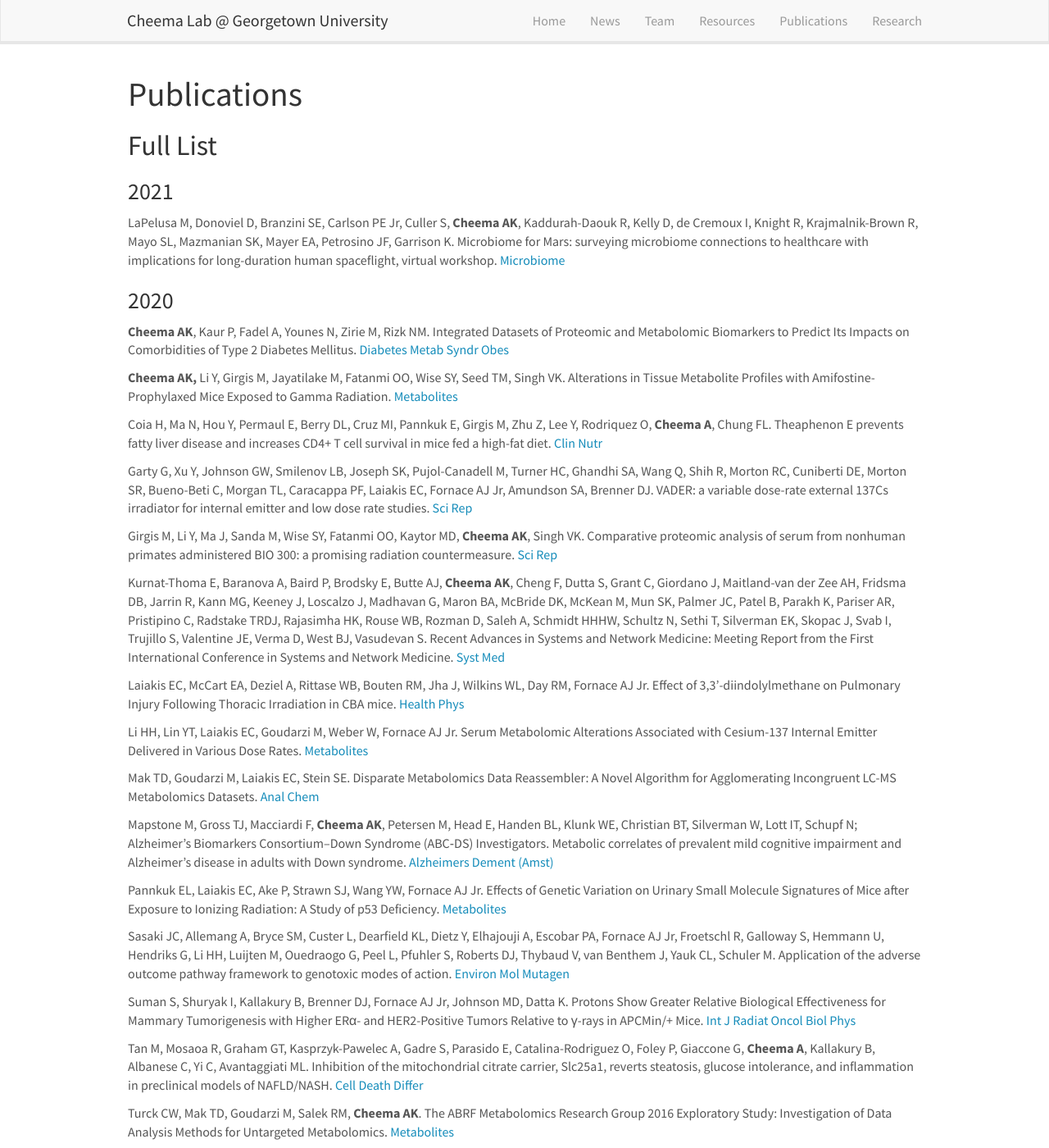
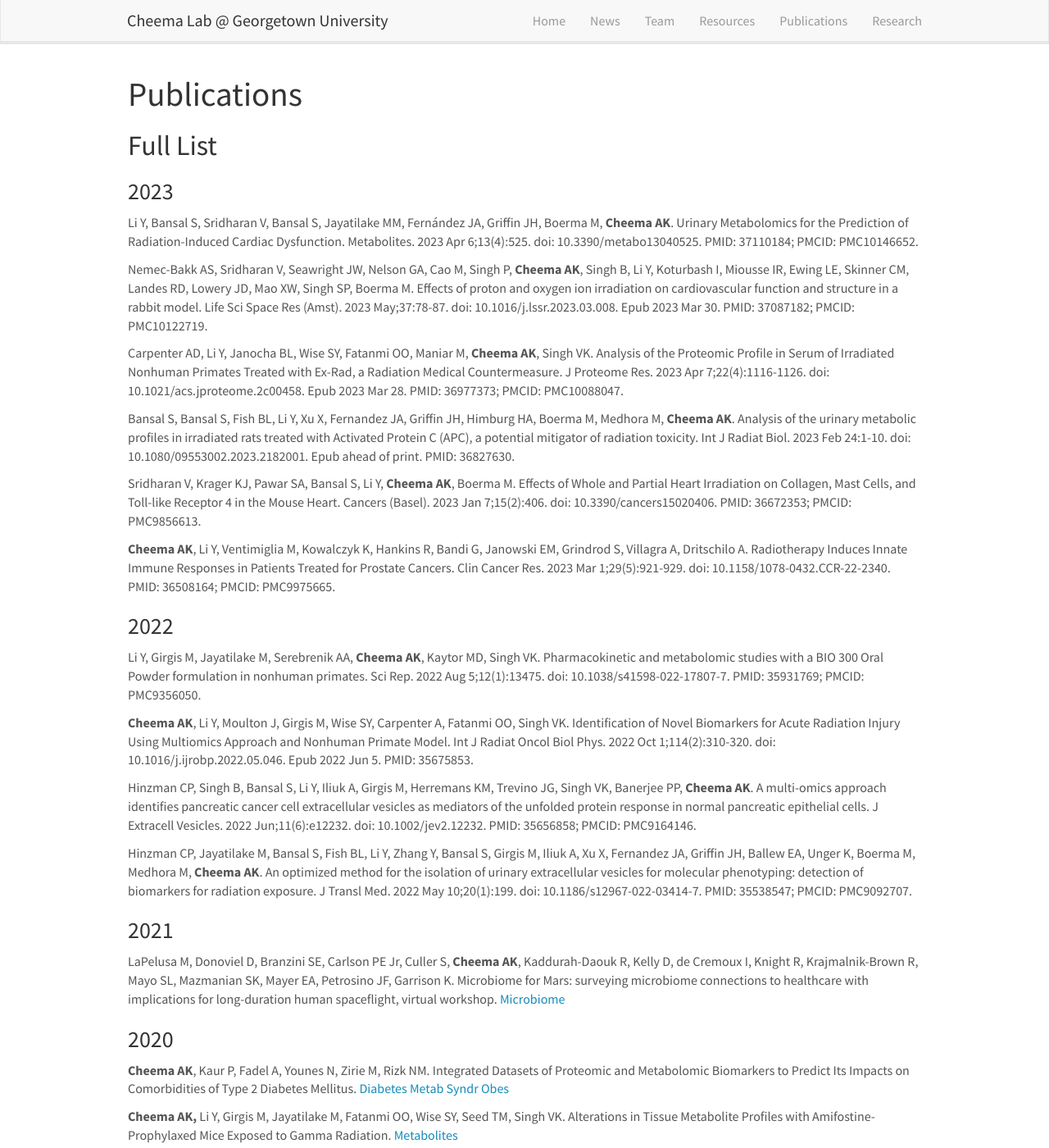
Before and after one commit to cheema-lab/cheema-lab.github.io, a Jekyll site: the page built from _pages/publications.md, in a window 1280 px wide and 1400 px high. Shown: the whole window at 82% size. Built offline with Jekyll 4.4.1, drawn with Linux system fonts in a browser that asks for light colours; nearby versions of some CDN libraries.

Commit message:
Update publications.md

```diff
--- a/_pages/publications.md
+++ b/_pages/publications.md
@@ -58,6 +58,46 @@ permalink: /publications/
   <em>{{ publi.authors }} </em><br /><a href="{{ publi.link.url }}">{{ publi.link.display }}</a>
 
 {% endfor %} -->
+
+
+### 2023
+Li Y, Bansal S, Sridharan V, Bansal S, Jayatilake MM, Fernández JA, Griffin JH, Boerma M, **Cheema AK**. Urinary Metabolomics for the Prediction of Radiation-Induced Cardiac Dysfunction. Metabolites. 2023 Apr 6;13(4):525. doi: 10.3390/metabo13040525. PMID: 37110184; PMCID: PMC10146652.
+
+Nemec-Bakk AS, Sridharan V, Seawright JW, Nelson GA, Cao M, Singh P, **Cheema AK**, Singh B, Li Y, Koturbash I, Miousse IR, Ewing LE, Skinner CM, Landes RD, Lowery JD, Mao XW, Singh SP, Boerma M. Effects of proton and oxygen ion irradiation on cardiovascular function and structure in a rabbit model. Life Sci Space Res (Amst). 2023 May;37:78-87. doi: 10.1016/j.lssr.2023.03.008. Epub 2023 Mar 30. PMID: 37087182; PMCID: PMC10122719.
+
+Carpenter AD, Li Y, Janocha BL, Wise SY, Fatanmi OO, Maniar M, **Cheema AK**, Singh VK. Analysis of the Proteomic Profile in Serum of Irradiated Nonhuman Primates Treated with Ex-Rad, a Radiation Medical Countermeasure. J Proteome Res. 2023 Apr 7;22(4):1116-1126. doi: 10.1021/acs.jproteome.2c00458. Epub 2023 Mar 28. PMID: 36977373; PMCID: PMC10088047.
+
+Bansal S, Bansal S, Fish BL, Li Y, Xu X, Fernandez JA, Griffin JH, Himburg HA, Boerma M, Medhora M, **Cheema AK**. Analysis of the urinary metabolic profiles in irradiated rats treated with Activated Protein C (APC), a potential mitigator of radiation toxicity. Int J Radiat Biol. 2023 Feb 24:1-10. doi: 10.1080/09553002.2023.2182001. Epub ahead of print. PMID: 36827630.
+
+Sridharan V, Krager KJ, Pawar SA, Bansal S, Li Y, **Cheema AK**, Boerma M. Effects of Whole and Partial Heart Irradiation on Collagen, Mast Cells, and Toll-like Receptor 4 in the Mouse Heart. Cancers (Basel). 2023 Jan 7;15(2):406. doi: 10.3390/cancers15020406. PMID: 36672353; PMCID: PMC9856613.
+
+**Cheema AK**, Li Y, Ventimiglia M, Kowalczyk K, Hankins R, Bandi G, Janowski EM, Grindrod S, Villagra A, Dritschilo A. Radiotherapy Induces Innate Immune Responses in Patients Treated for Prostate Cancers. Clin Cancer Res. 2023 Mar 1;29(5):921-929. doi: 10.1158/1078-0432.CCR-22-2340. PMID: 36508164; PMCID: PMC9975665.
+### 2022
+
+Li Y, Girgis M, Jayatilake M, Serebrenik AA, **Cheema AK**, Kaytor MD, Singh VK.
+Pharmacokinetic and metabolomic studies with a BIO 300 Oral Powder formulation
+in nonhuman primates. Sci Rep. 2022 Aug 5;12(1):13475. doi:
+10.1038/s41598-022-17807-7. PMID: 35931769; PMCID: PMC9356050.
+
+**Cheema AK**, Li Y, Moulton J, Girgis M, Wise SY, Carpenter A, Fatanmi OO, Singh
+VK. Identification of Novel Biomarkers for Acute Radiation Injury Using
+Multiomics Approach and Nonhuman Primate Model. Int J Radiat Oncol Biol Phys.
+2022 Oct 1;114(2):310-320. doi: 10.1016/j.ijrobp.2022.05.046. Epub 2022 Jun 5.
+PMID: 35675853.
+
+Hinzman CP, Singh B, Bansal S, Li Y, Iliuk A, Girgis M, Herremans KM, Trevino
+JG, Singh VK, Banerjee PP, **Cheema AK**. A multi-omics approach identifies
+pancreatic cancer cell extracellular vesicles as mediators of the unfolded
+protein response in normal pancreatic epithelial cells. J Extracell Vesicles.
+2022 Jun;11(6):e12232. doi: 10.1002/jev2.12232. PMID: 35656858; PMCID:
+PMC9164146.
+
+Hinzman CP, Jayatilake M, Bansal S, Fish BL, Li Y, Zhang Y, Bansal S, Girgis
+M, Iliuk A, Xu X, Fernandez JA, Griffin JH, Ballew EA, Unger K, Boerma M,
+Medhora M, **Cheema AK**. An optimized method for the isolation of urinary
+extracellular vesicles for molecular phenotyping: detection of biomarkers for
+radiation exposure. J Transl Med. 2022 May 10;20(1):199. doi:
+10.1186/s12967-022-03414-7. PMID: 35538547; PMCID: PMC9092707.
 ### 2021
 
 LaPelusa M, Donoviel D, Branzini SE, Carlson PE Jr, Culler S, **Cheema AK**, Kaddurah-Daouk R, Kelly D, de Cremoux I, Knight R, Krajmalnik-Brown R, Mayo SL, Mazmanian SK, Mayer EA, Petrosino JF, Garrison K. Microbiome for Mars: surveying microbiome connections to healthcare with implications for long-duration human spaceflight, virtual workshop. [Microbiome](https://pubmed.ncbi.nlm.nih.gov/33397500/)
```
